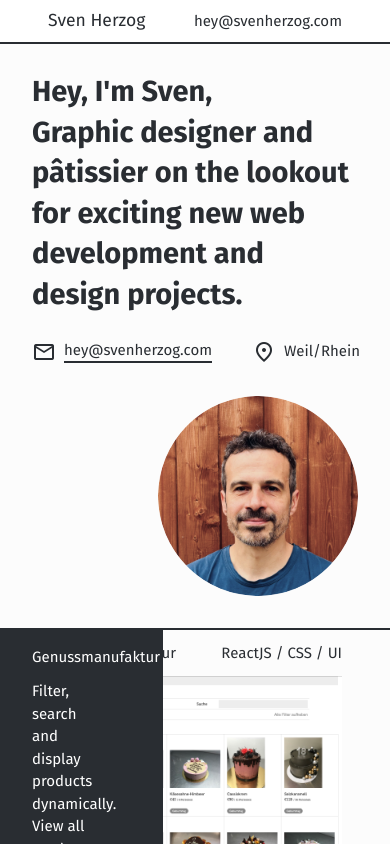
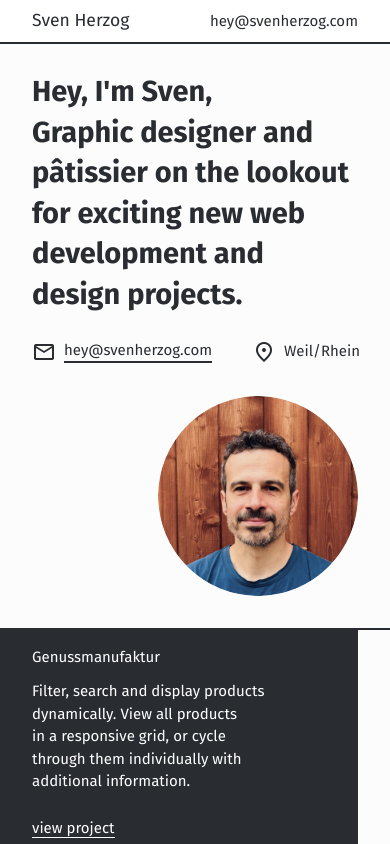
Before and after one commit to svnhrzg/my-portfolio, a React (Create React App) app: page / in a window 390 px wide. Both pictures are taken after a click on the picture 195 px from the left and 779 px from the top of the page. Shown: the part 12-856 px from the top of the page. Built offline with nearby package versions, Linux system fonts and the light colour scheme.

Commit message:
panel fix for mobile

```diff
--- a/src/components/DetailPanel/index.jsx
+++ b/src/components/DetailPanel/index.jsx
@@ -16,7 +16,7 @@ export default function DetailPanel({project, isOpen, onIsOpen}) {
       </SkillsList> */}
       <Links>
         <li>
-        {project.link && <a href={project.link} target='_blank'  rel="noreferrer">view page</a>}
+        {project.link && <a href={project.link} target='_blank'  rel="noreferrer">view project</a>}
         </li>
         <li>
         {project.github && <a href={project.github} target='_blank' rel="noreferrer">github</a>}
--- a/src/components/DetailPanel/styles.js
+++ b/src/components/DetailPanel/styles.js
@@ -11,6 +11,7 @@ export const Panel = styled.div`
   padding-block: 1rem;
   padding-inline: 4rem;
   color: #fff;
+  cursor: pointer;
 
   display: flex;
   flex-direction: column;
@@ -19,6 +20,10 @@ export const Panel = styled.div`
   transform: translateX(-75%);
   opacity: 0;
   transition: all 0.3s;
+
+  @media(max-width: 960px) {
+    width: 100%;
+  }
 `
 
 export const Description = styled.p`
--- a/src/components/Header/styles.js
+++ b/src/components/Header/styles.js
@@ -27,5 +27,10 @@ export const Nav = styled.nav`
   @media(max-width: 960px) {
     display: flex;
     font-size: var(--fs-mobile);
+    padding-inline: 2rem;
+
+    & h3 {
+    font-weight: var(--fw-mobile);
+  }
   }
 `
```
